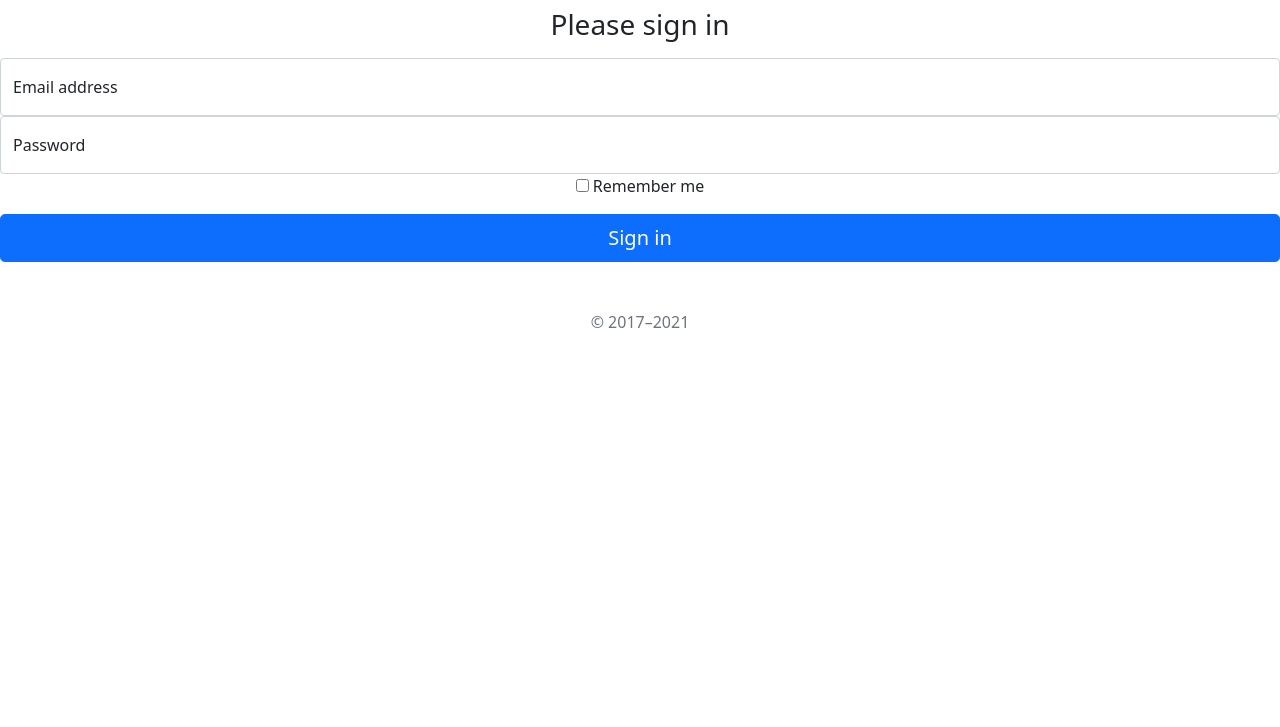
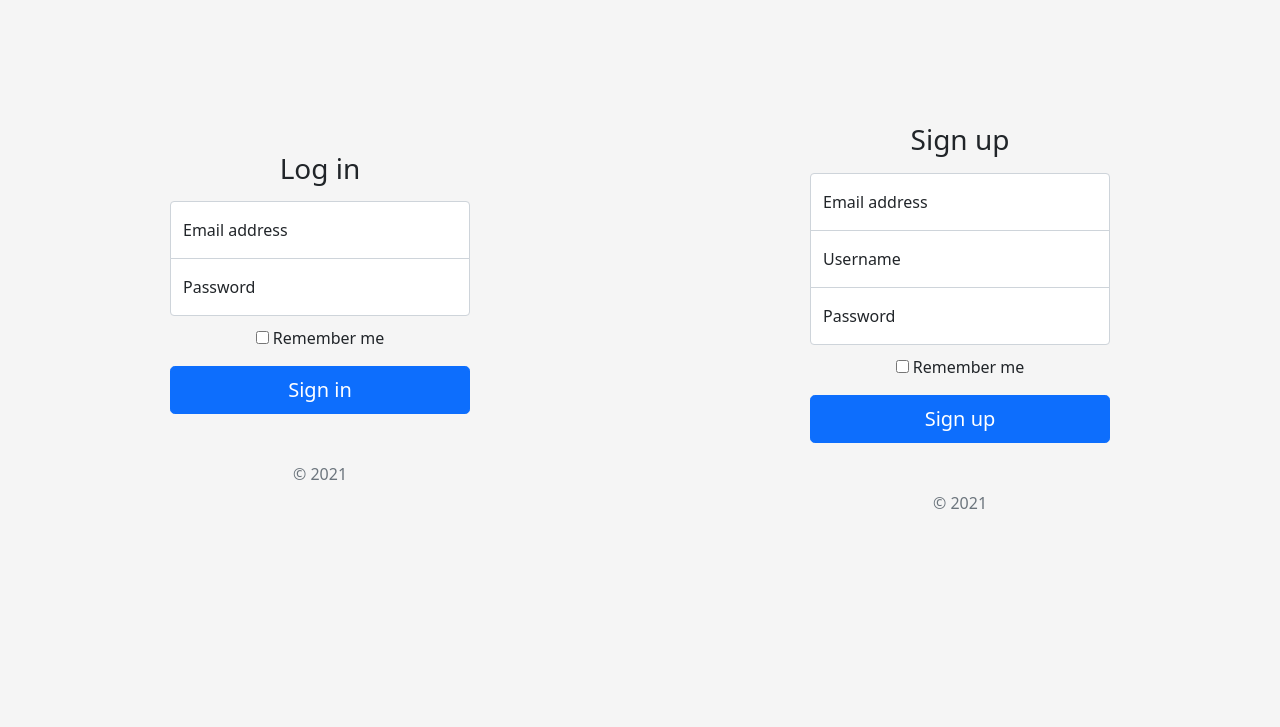
Before and after one commit to wilcoxdaegan/bear-customer-experience, a website: page html/forum.html in a window 1280 px wide. Shown: the part 73-800 px from the top of the page. Drawn offline with nearby package versions, Linux system fonts and the light colour scheme.

Commit message:
add signup

```diff
--- a/html/forum.html
+++ b/html/forum.html
@@ -43,15 +43,15 @@
 
 
     <!-- Custom styles for this template -->
-    <link type="text/css" href="/css/forumlogin.css" rel="stylesheet">
+    <link type="text/css" href="/css/forum_login.css" rel="stylesheet">
 </head>
 
 <body class="text-center">
 
-    <main class="form-signin">
-        <form>
-            <img class="mb-4" src="/docs/5.1/assets/brand/bootstrap-logo.svg" alt="" width="72" height="57">
-            <h1 class="h3 mb-3 fw-normal">Please sign in</h1>
+
+    <form class="form-signin">
+        <!-- <img class="mb-4" src="/docs/5.1/assets/brand/bootstrap-logo.svg" alt="" width="72" height="57"> -->
+        <h1 class="h3 mb-3 fw-normal">Log in</h1>
 
         <div class="form-floating">
             <input type="email" class="form-control" id="floatingInput" placeholder="name@example.com">
@@ -68,9 +68,37 @@
             </label>
         </div>
         <button class="w-100 btn btn-lg btn-primary" type="submit">Sign in</button>
-            <p class="mt-5 mb-3 text-muted">&copy; 2017–2021</p>
+        <p class="mt-5 mb-3 text-muted">&copy; 2021</p>
     </form>
-    </main>
+
+    <form class="form-signin" action="/forumsignup" method="POST">
+        <!-- <img class="mb-4" src="/docs/5.1/assets/brand/bootstrap-logo.svg" alt="" width="72" height="57"> -->
+        <h1 class="h3 mb-3 fw-normal">Sign up</h1>
+
+        <div class="form-floating">
+            <input type="email" name="email" class="form-control" id="floatingInput" placeholder="name@example.com">
+            <label for="floatingInput">Email address</label>
+        </div>
+
+        <div class="form-floating">
+            <input type="text" name="username" class="form-control" id="floatingUsername" placeholder="johndoe267">
+            <label for="floatingInput">Username</label>
+        </div>
+
+        <div class="form-floating">
+            <input type="password" name="password" class="form-control" id="floatingPassword" placeholder="Password">
+            <label for="floatingPassword">Password</label>
+        </div>
+
+        <div class="checkbox mb-3">
+            <label>
+                <input type="checkbox" value="remember-me"> Remember me
+            </label>
+        </div>
+        <button class="w-100 btn btn-lg btn-primary" type="submit">Sign up</button>
+        <p class="mt-5 mb-3 text-muted">&copy; 2021</p>
+    </form>
+
 
 
 
--- a/public/css/forum_login.css
+++ b/public/css/forum_login.css
@@ -12,6 +12,7 @@ body {
 }
 
 .form-signin {
+  display: inline-block;
   width: 100%;
   max-width: 330px;
   padding: 15px;
@@ -32,6 +33,14 @@ body {
   border-bottom-left-radius: 0;
 }
 
+.form-signin input[type="text"] {
+    margin-bottom: -1px;
+    border-top-left-radius: 0;
+    border-top-right-radius: 0;
+    border-bottom-right-radius: 0;
+    border-bottom-left-radius: 0;
+  }
+
 .form-signin input[type="password"] {
   margin-bottom: 10px;
   border-top-left-radius: 0;
```
Also changed, not shown: index.js (+13 -0 lines). Lines whose indentation alone changed are shown as unchanged.
